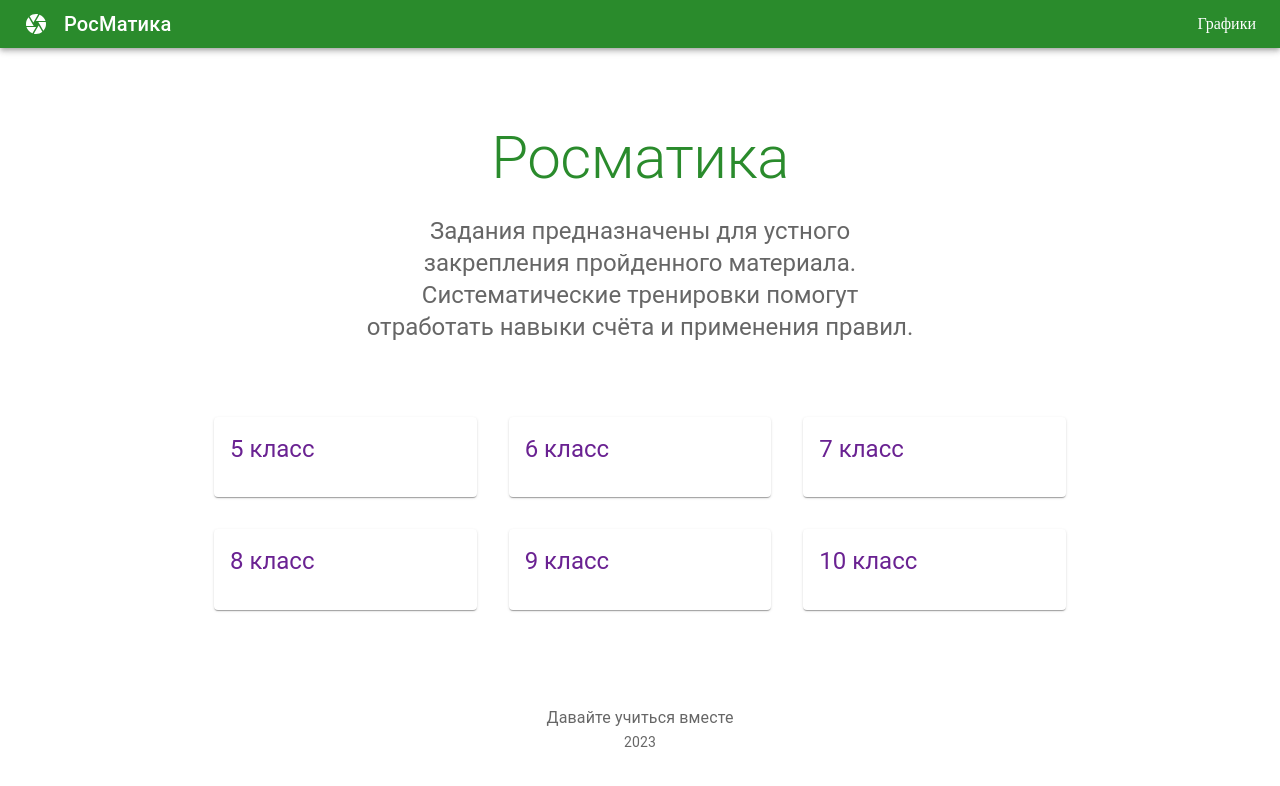
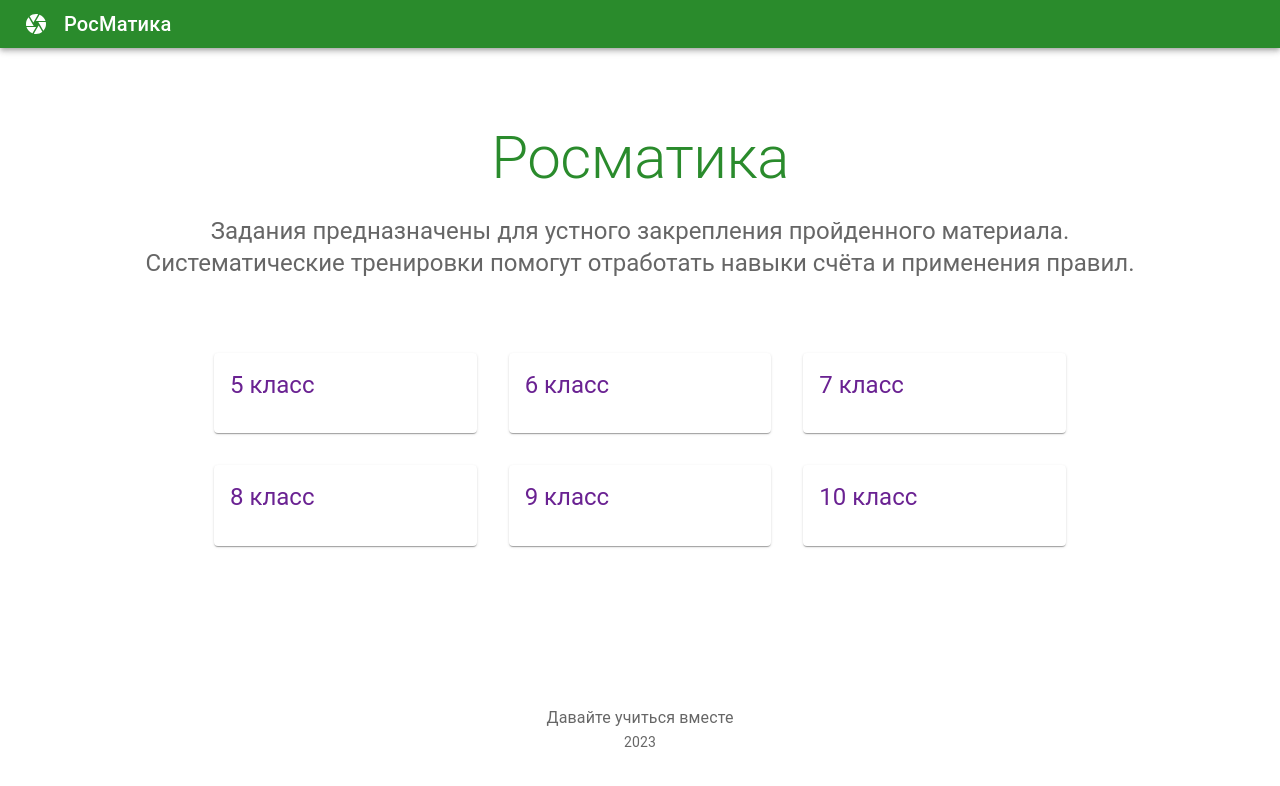
Before and after one commit to irina060981/ros-math-experiments, a React (Vite) app: page / in a window 1280 px wide. Shown: the top 786 px of the page. Built offline with nearby package versions, Linux system fonts and the light colour scheme; what better-react-mathjax would draw is missing.

Commit message:
small fix

```diff
--- a/src/components/Home/Heading/Heading.jsx
+++ b/src/components/Home/Heading/Heading.jsx
@@ -5,7 +5,7 @@ import styles from './Heading.module.scss'
 export default function Heading() {
     return (
     <Box className={styles.container}>
-        <Container maxWidth="sm">
+        <Container maxWidth="lg">
         <Typography
             className={styles.heading}
             component="h1"
@@ -15,8 +15,8 @@ export default function Heading() {
             Росматика
         </Typography>
         <Typography variant="h5" className={styles.description} paragraph>
-        Задания предназначены для устного закрепления пройденного материала.
-        Систематические тренировки помогут отработать навыки счёта и применения правил.
+            Задания предназначены для устного закрепления пройденного материала. <br />
+            Систематические тренировки помогут отработать навыки счёта и применения правил.
         </Typography>
         </Container>
     </Box>
--- a/src/components/common/NavBar/NavBar.jsx
+++ b/src/components/common/NavBar/NavBar.jsx
@@ -15,7 +15,7 @@ export default function NavBar () {
               </Typography>
             </a>
 
-            <a href='/charts' className={styles.logoLink} >Графики</a>
+            {(1==0) && (<a href='/charts' className={styles.logoLink} >Графики</a>)}
           </Toolbar>
       </AppBar>
     )
```
Also changed, not shown: 3 other files (tests, documents, lock files or other folders).
